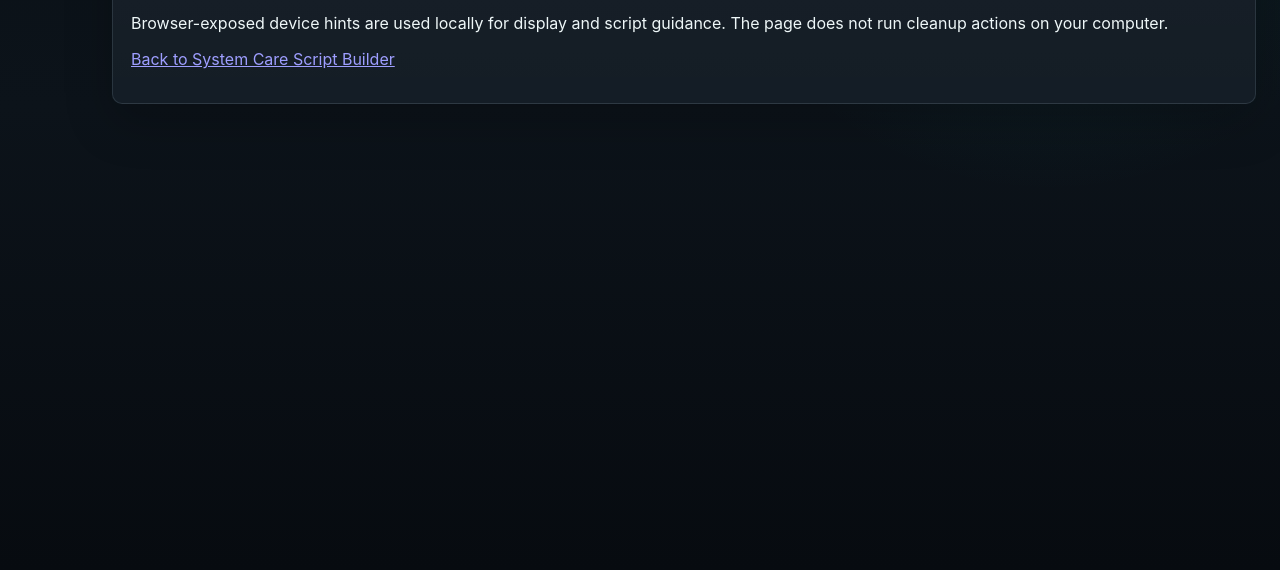
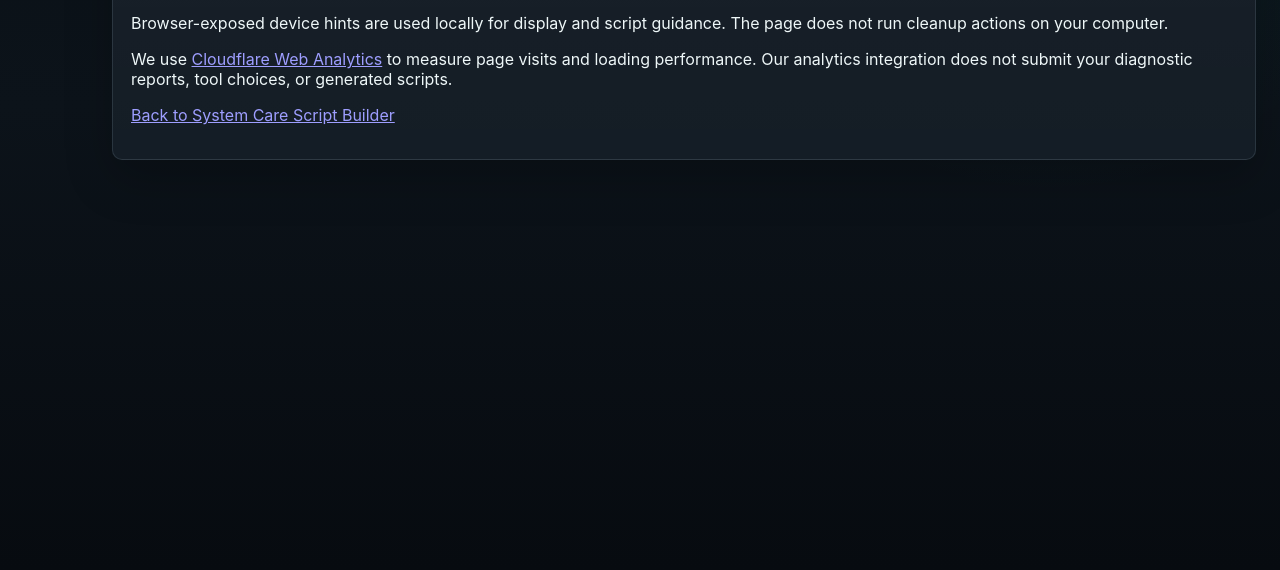
Before and after one commit to mrculture/system-care-script-builder, a plain HTML site: page privacy.html in a window 1280 px wide. Shown: the part 230-800 px from the top of the page. Drawn offline with Linux system fonts and the light colour scheme.

Commit message:
Disclose active Cloudflare Web Analytics in privacy notice

```diff
--- a/privacy.html
+++ b/privacy.html
@@ -14,6 +14,7 @@
         <h1>System Care Script Builder</h1>
         <p>This tool runs in your browser and generates scripts from choices you make on the page.</p>
         <p>Browser-exposed device hints are used locally for display and script guidance. The page does not run cleanup actions on your computer.</p>
+        <p>We use <a href="https://developers.cloudflare.com/web-analytics/about/">Cloudflare Web Analytics</a> to measure page visits and loading performance. Our analytics integration does not submit your diagnostic reports, tool choices, or generated scripts.</p>
         <p><a href="index.html">Back to System Care Script Builder</a></p>
       </section>
     </main>
```
